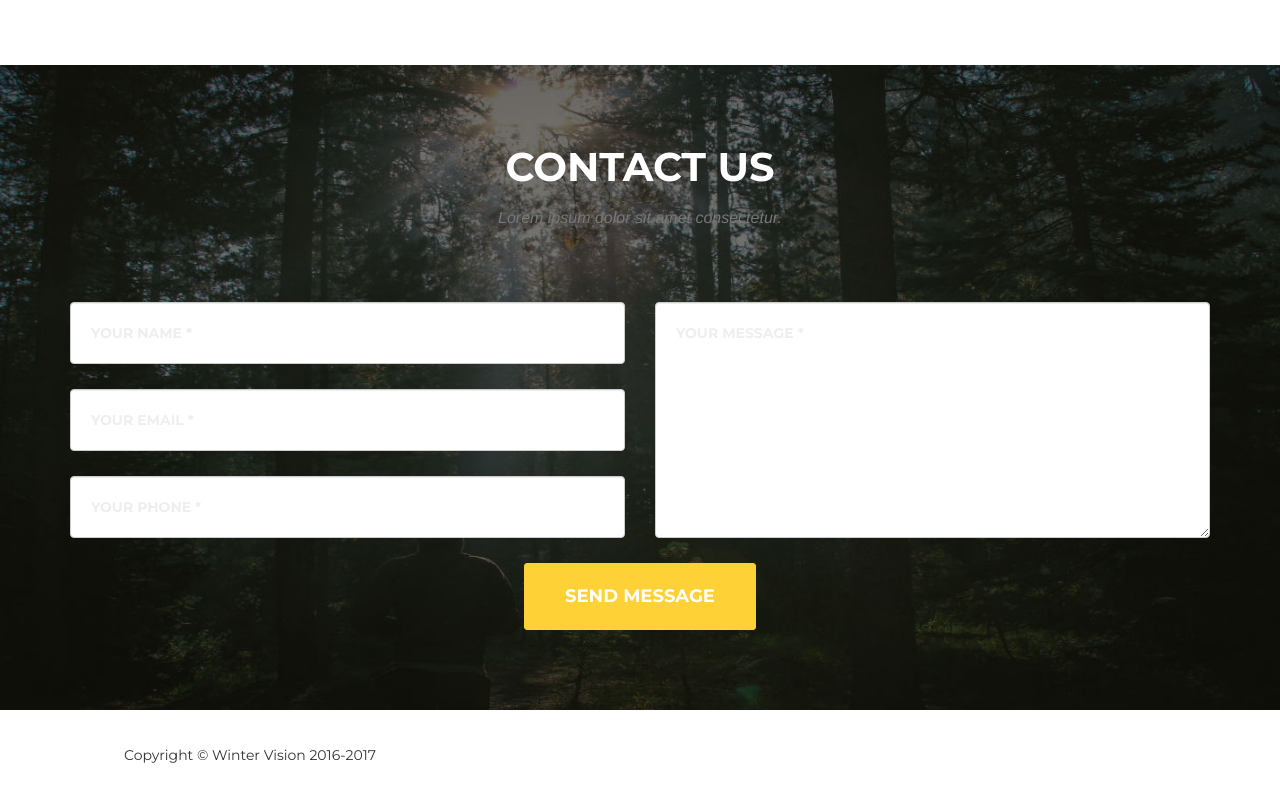
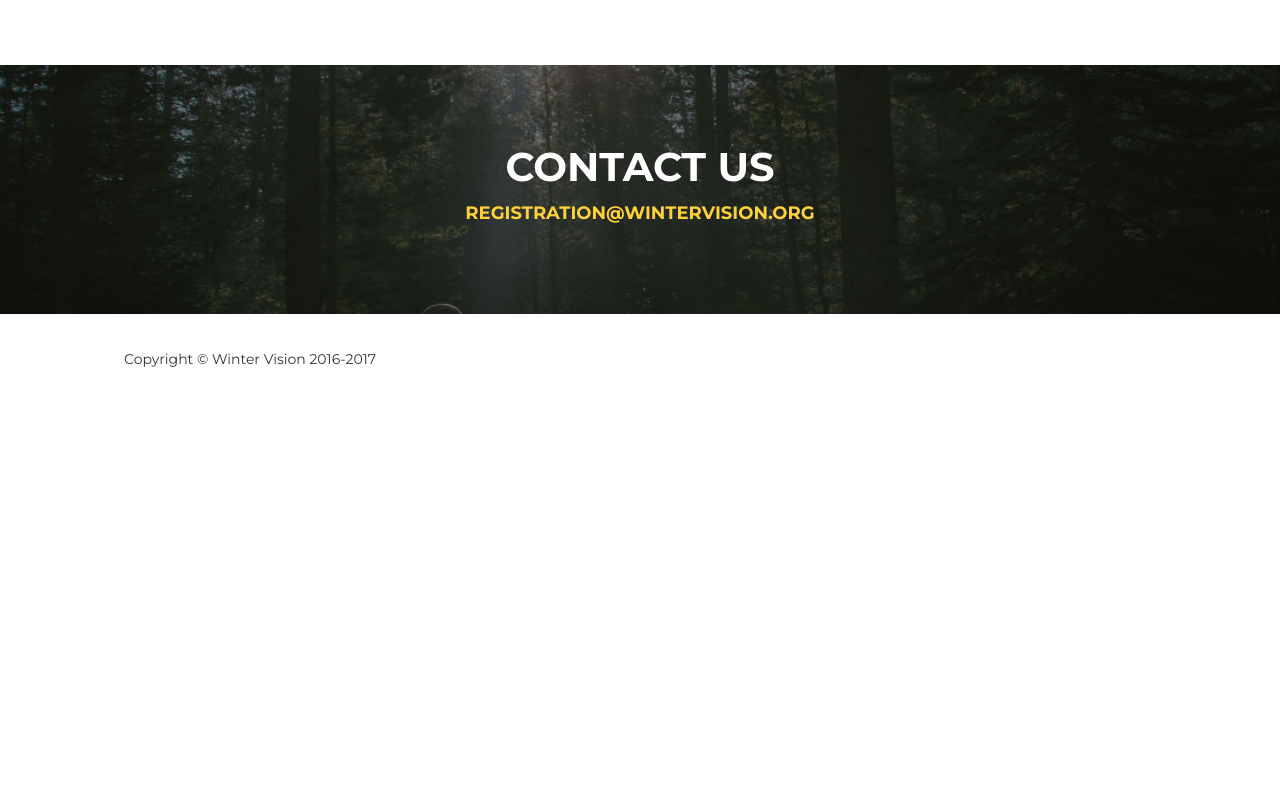
Before and after one commit to melissaha/wintervision, a website: page index.html in a window 1280 px wide. Shown: the part 3986-4786 px from the top of the page. After the commit the page ends 4390 px from the top, so only its background shows below. Drawn offline with nearby package versions, Linux system fonts and the light colour scheme; a web font is replaced by a local one.

Commit message:
Contact Us - Clean up

```diff
--- a/index.html
+++ b/index.html
@@ -228,40 +228,7 @@
             <div class="row">
                 <div class="col-lg-12 text-center">
                     <h2 class="section-heading">Contact Us</h2>
-                    <h3 class="section-subheading text-muted">Lorem ipsum dolor sit amet consectetur.</h3>
-                </div>
-            </div>
-            <div class="row">
-                <div class="col-lg-12">
-                    <form name="sentMessage" id="contactForm" novalidate>
-                        <div class="row">
-                            <div class="col-md-6">
-                                <div class="form-group">
-                                    <input type="text" class="form-control" placeholder="Your Name *" id="name" required data-validation-required-message="Please enter your name.">
-                                    <p class="help-block text-danger"></p>
-                                </div>
-                                <div class="form-group">
-                                    <input type="email" class="form-control" placeholder="Your Email *" id="email" required data-validation-required-message="Please enter your email address.">
-                                    <p class="help-block text-danger"></p>
-                                </div>
-                                <div class="form-group">
-                                    <input type="tel" class="form-control" placeholder="Your Phone *" id="phone" required data-validation-required-message="Please enter your phone number.">
-                                    <p class="help-block text-danger"></p>
-                                </div>
-                            </div>
-                            <div class="col-md-6">
-                                <div class="form-group">
-                                    <textarea class="form-control" placeholder="Your Message *" id="message" required data-validation-required-message="Please enter a message."></textarea>
-                                    <p class="help-block text-danger"></p>
-                                </div>
-                            </div>
-                            <div class="clearfix"></div>
-                            <div class="col-lg-12 text-center">
-                                <div id="success"></div>
-                                <button type="submit" class="btn btn-xl">Send Message</button>
-                            </div>
-                        </div>
-                    </form>
+                    <h4 style="color:#fff;"><a href="mailto:registration@wintervision.org" target="_top">registration@wintervision.org</a>
                 </div>
             </div>
         </div>
```
